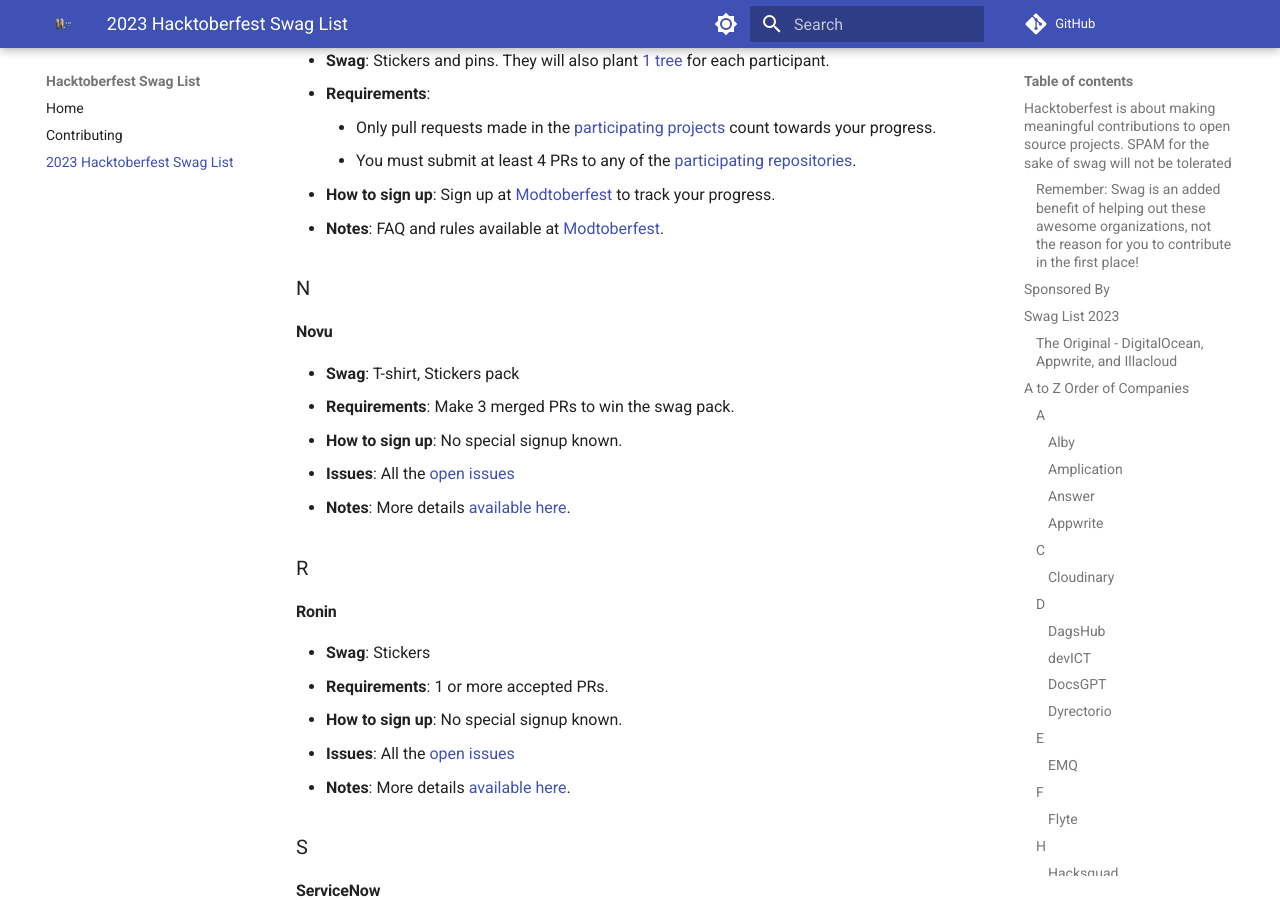
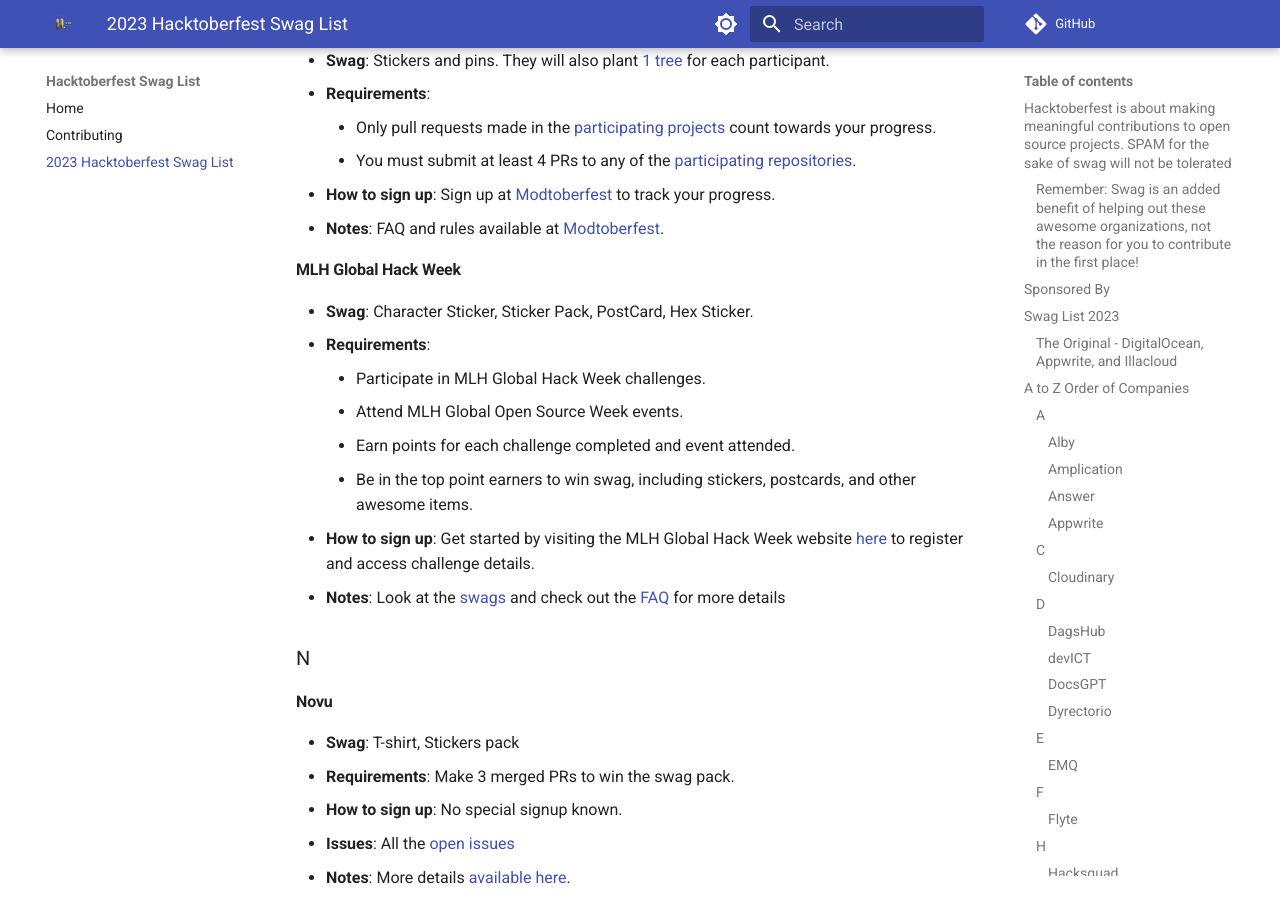
Before and after one commit to crweiner/hacktoberfest-swag-list, an MkDocs documentation site: the page built from docs/list.md, in a window 1280 px wide and 900 px high, scrolled down 7205 px. Built offline with MkDocs 1.6.1 and Material for MkDocs 9.7.7, drawn with Linux system fonts in a browser that asks for light colours; plug-ins that fetch from the network failed and are left out; comment, search, counter and statistics services are not loaded.

Commit message:
Added MLH Global Hack Week to the swag list

```diff
--- a/docs/list.md
+++ b/docs/list.md
@@ -237,6 +237,17 @@
 - **How to sign up**:  Sign up at [Modtoberfest](https://modtoberfest.com/api/auth/signin) to track your progress.
 - **Notes**: FAQ and rules available at [Modtoberfest](https://modtoberfest.com/).
 
+#### **MLH Global Hack Week**
+
+- **Swag**: Character Sticker, Sticker Pack, PostCard, Hex Sticker.
+- **Requirements**:
+    - Participate in MLH Global Hack Week challenges.
+    - Attend MLH Global Open Source Week events.
+    - Earn points for each challenge completed and event attended.
+    - Be in the top point earners to win swag, including stickers, postcards, and other awesome items.
+- **How to sign up**: Get started by visiting the MLH Global Hack Week website [here](https://ghw.mlh.io/events/open-source) to register and access challenge details.
+- **Notes**: Look at the [swags](https://ghw.mlh.io/swag) and check out the [FAQ](https://ghw.mlh.io/faq) for more details
+
 ### N
 
 #### **Novu**
```
